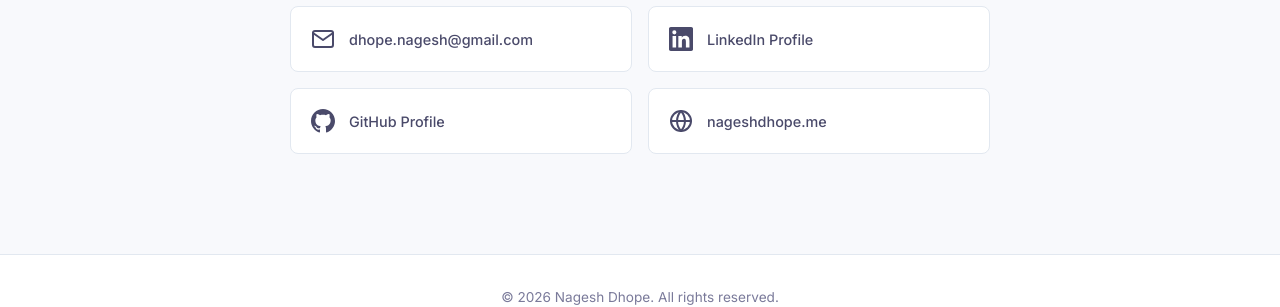
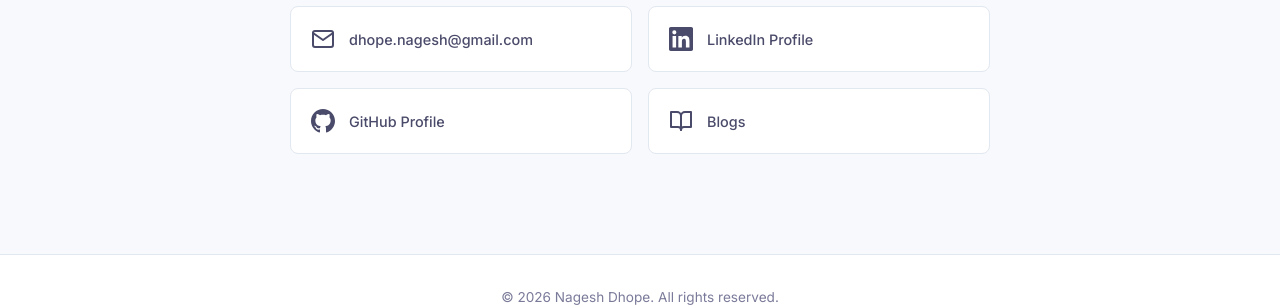
Before and after one commit to dhope-nagesh/dhope-nagesh.github.io, a Jekyll site: the page built from index.html, in a window 1280 px wide and 900 px high, scrolled down 6765 px. Shown: the part 559-866 px from the top of the window. Built offline with Jekyll 4.4.1, drawn with Linux system fonts in a browser that asks for light colours.

Commit message:
blogs link

```diff
--- a/index.html
+++ b/index.html
@@ -559,9 +559,9 @@ layout: null
                     <svg xmlns="http://www.w3.org/2000/svg" width="24" height="24" viewBox="0 0 24 24" fill="currentColor"><path d="M12 0c-6.626 0-12 5.373-12 12 0 5.302 3.438 9.8 8.207 11.387.599.111.793-.261.793-.577v-2.234c-3.338.726-4.033-1.416-4.033-1.416-.546-1.387-1.333-1.756-1.333-1.756-1.089-.745.083-.729.083-.729 1.205.084 1.839 1.237 1.839 1.237 1.07 1.834 2.807 1.304 3.492.997.107-.775.418-1.305.762-1.604-2.665-.305-5.467-1.334-5.467-5.931 0-1.311.469-2.381 1.236-3.221-.124-.303-.535-1.524.117-3.176 0 0 1.008-.322 3.301 1.23.957-.266 1.983-.399 3.003-.404 1.02.005 2.047.138 3.006.404 2.291-1.552 3.297-1.23 3.297-1.23.653 1.653.242 2.874.118 3.176.77.84 1.235 1.911 1.235 3.221 0 4.609-2.807 5.624-5.479 5.921.43.372.823 1.102.823 2.222v3.293c0 .319.192.694.801.576 4.765-1.589 8.199-6.086 8.199-11.386 0-6.627-5.373-12-12-12z"/></svg>
                     <span>GitHub Profile</span>
                 </a>
-                <a href="https://nageshdhope.me" target="_blank" rel="noopener" class="contact-card">
-                    <svg xmlns="http://www.w3.org/2000/svg" width="24" height="24" viewBox="0 0 24 24" fill="none" stroke="currentColor" stroke-width="2" stroke-linecap="round" stroke-linejoin="round"><circle cx="12" cy="12" r="10"/><line x1="2" y1="12" x2="22" y2="12"/><path d="M12 2a15.3 15.3 0 0 1 4 10 15.3 15.3 0 0 1-4 10 15.3 15.3 0 0 1-4-10 15.3 15.3 0 0 1 4-10z"/></svg>
-                    <span>nageshdhope.me</span>
+                <a href="https://nageshdhope.me/blog" target="_blank" rel="noopener" class="contact-card">
+                    <svg xmlns="http://www.w3.org/2000/svg" width="24" height="24" viewBox="0 0 24 24" fill="none" stroke="currentColor" stroke-width="2" stroke-linecap="round" stroke-linejoin="round"><path d="M2 3h6a4 4 0 0 1 4 4v14a3 3 0 0 0-3-3H2z"/><path d="M22 3h-6a4 4 0 0 0-4 4v14a3 3 0 0 1 3-3h7z"/></svg>
+                    <span>Blogs</span>
                 </a>
             </div>
         </div>
```
